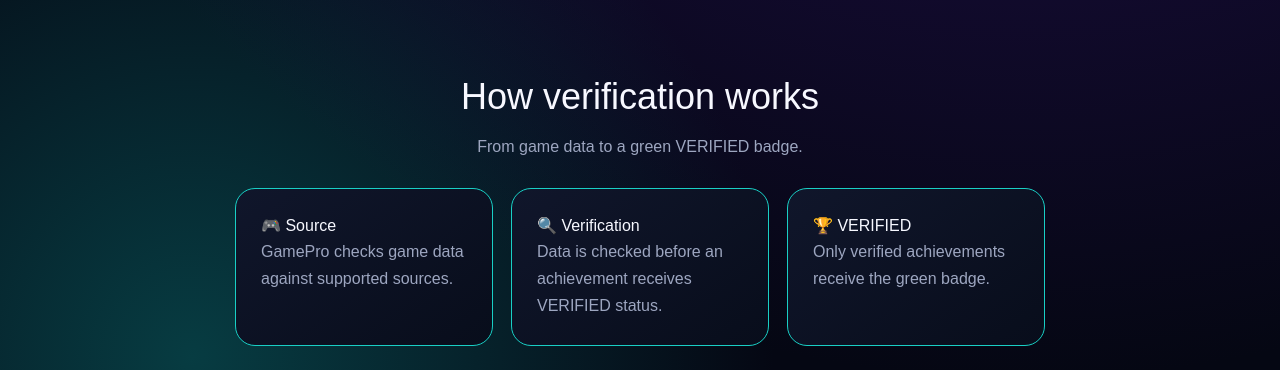
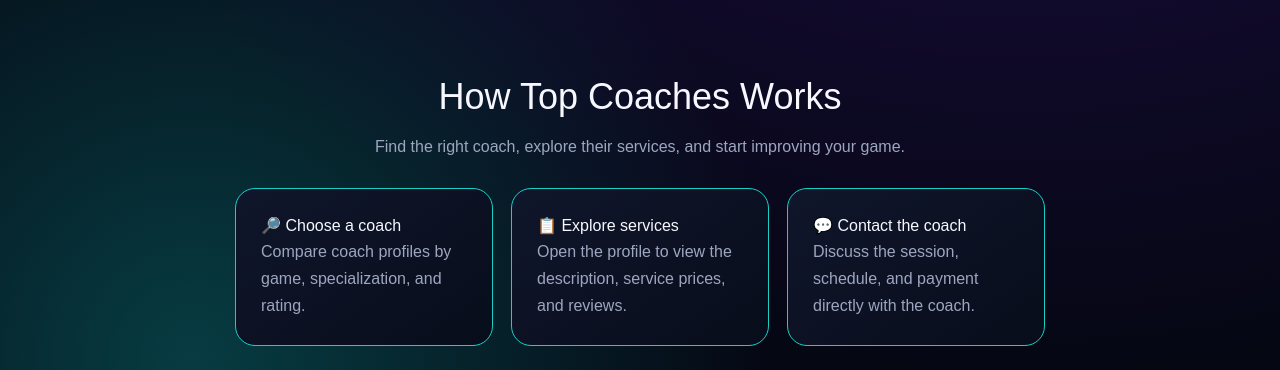
Before and after one commit to vesttrading/gamepro-market, a Next.js app: page / in a window 1280 px wide. Shown: the part 752-1122 px from the top of the page. Built offline with nearby package versions, Linux system fonts and the light colour scheme; no server answers.

Commit message:
Update multilingual support for coach selection section

```diff
--- a/app/page.tsx
+++ b/app/page.tsx
@@ -784,11 +784,23 @@ if (!battlenetId) {
         }}
       >
         <h2 style={{ fontSize: 36, textAlign: "center", marginBottom: 12 }}>
-          {t.howTitle}
+          {lang === "RU" ? "Как работают Топ тренеров" :
+           lang === "TR" ? "En İyi Koçlar nasıl çalışır?" :
+           lang === "DE" ? "So funktionieren die Top-Coaches" :
+           lang === "ES" ? "Cómo funciona Top Coaches" :
+           lang === "FR" ? "Comment fonctionne Top Coaches" :
+           lang === "PL" ? "Jak działa Top Trenerów" :
+           "How Top Coaches Works"}
         </h2>
 
         <p style={{ color: "#9da6c0", textAlign: "center", lineHeight: 1.6 }}>
-          {t.howSub}
+          {lang === "RU" ? "Найди подходящего тренера, изучи его услуги и начни улучшать свою игру." :
+           lang === "TR" ? "Sana uygun koçu bul, hizmetlerini incele ve oyununu geliştirmeye başla." :
+           lang === "DE" ? "Finde den passenden Coach, entdecke seine Angebote und verbessere dein Spiel." :
+           lang === "ES" ? "Encuentra al entrenador adecuado, consulta sus servicios y mejora tu juego." :
+           lang === "FR" ? "Trouve le coach idéal, découvre ses services et améliore ton jeu." :
+           lang === "PL" ? "Znajdź odpowiedniego trenera, poznaj jego usługi i rozwijaj swoje umiejętności." :
+           "Find the right coach, explore their services, and start improving your game."}
         </p>
 
         <div
@@ -800,23 +812,65 @@ if (!battlenetId) {
           }}
         >
           <div style={{ ...card, border: "1px solid #19cfc5" }}>
-            <h3>🎮 {t.source}</h3>
+            <h3 style={{ color: "#f7f8ff" }}>
+              🔎 {lang === "RU" ? "Выбери тренера" :
+                   lang === "TR" ? "Koçunu seç" :
+                   lang === "DE" ? "Wähle einen Coach" :
+                   lang === "ES" ? "Elige un entrenador" :
+                   lang === "FR" ? "Choisis un coach" :
+                   lang === "PL" ? "Wybierz trenera" :
+                   "Choose a coach"}
+            </h3>
             <p style={{ color: "#9da6c0", lineHeight: 1.7 }}>
-              {t.sourceText}
+              {lang === "RU" ? "Сравни профили тренеров по игре, специализации и рейтингу." :
+               lang === "TR" ? "Koç profillerini oyuna, uzmanlığa ve puanlamaya göre karşılaştır." :
+               lang === "DE" ? "Vergleiche Coach-Profile nach Spiel, Spezialisierung und Bewertung." :
+               lang === "ES" ? "Compara perfiles según el juego, la especialidad y la valoración." :
+               lang === "FR" ? "Compare les profils selon le jeu, la spécialité et les évaluations." :
+               lang === "PL" ? "Porównuj profile według gry, specjalizacji i ocen." :
+               "Compare coach profiles by game, specialization, and rating."}
             </p>
           </div>
 
           <div style={{ ...card, border: "1px solid #19cfc5" }}>
-            <h3>🔍 {t.check}</h3>
+            <h3 style={{ color: "#f7f8ff" }}>
+              📋 {lang === "RU" ? "Изучи услуги" :
+                   lang === "TR" ? "Hizmetleri incele" :
+                   lang === "DE" ? "Entdecke die Angebote" :
+                   lang === "ES" ? "Consulta los servicios" :
+                   lang === "FR" ? "Découvre les services" :
+                   lang === "PL" ? "Sprawdź usługi" :
+                   "Explore services"}
+            </h3>
             <p style={{ color: "#9da6c0", lineHeight: 1.7 }}>
-              {t.checkText}
+              {lang === "RU" ? "Открой профиль, посмотри описание, стоимость услуг и отзывы." :
+               lang === "TR" ? "Profili aç, açıklamayı, hizmet fiyatlarını ve yorumları incele." :
+               lang === "DE" ? "Öffne das Profil und sieh dir Beschreibung, Preise und Bewertungen an." :
+               lang === "ES" ? "Abre el perfil y consulta la descripción, los precios y las reseñas." :
+               lang === "FR" ? "Ouvre le profil pour consulter la description, les prix et les avis." :
+               lang === "PL" ? "Otwórz profil i sprawdź opis, ceny usług oraz opinie." :
+               "Open the profile to view the description, service prices, and reviews."}
             </p>
           </div>
 
           <div style={{ ...card, border: "1px solid #19cfc5" }}>
-            <h3>🏆 {t.badge}</h3>
+            <h3 style={{ color: "#f7f8ff" }}>
+              💬 {lang === "RU" ? "Свяжись с тренером" :
+                   lang === "TR" ? "Koçla iletişime geç" :
+                   lang === "DE" ? "Kontaktiere den Coach" :
+                   lang === "ES" ? "Contacta con el entrenador" :
+                   lang === "FR" ? "Contacte le coach" :
+                   lang === "PL" ? "Skontaktuj się z trenerem" :
+                   "Contact the coach"}
+            </h3>
             <p style={{ color: "#9da6c0", lineHeight: 1.7 }}>
-              {t.badgeText}
+              {lang === "RU" ? "Обсуди тренировку, согласуй время и оплату напрямую с тренером." :
+               lang === "TR" ? "Antrenmanı konuş, zamanı ve ödemeyi doğrudan koçla kararlaştır." :
+               lang === "DE" ? "Besprich das Training sowie Termin und Bezahlung direkt mit dem Coach." :
+               lang === "ES" ? "Acuerda el entrenamiento, el horario y el pago directamente con el entrenador." :
+               lang === "FR" ? "Convenez de la séance, de l’horaire et du paiement directement avec le coach." :
+               lang === "PL" ? "Ustal trening, termin i płatność bezpośrednio z trenerem." :
+               "Discuss the session, schedule, and payment directly with the coach."}
             </p>
           </div>
         </div>
```
